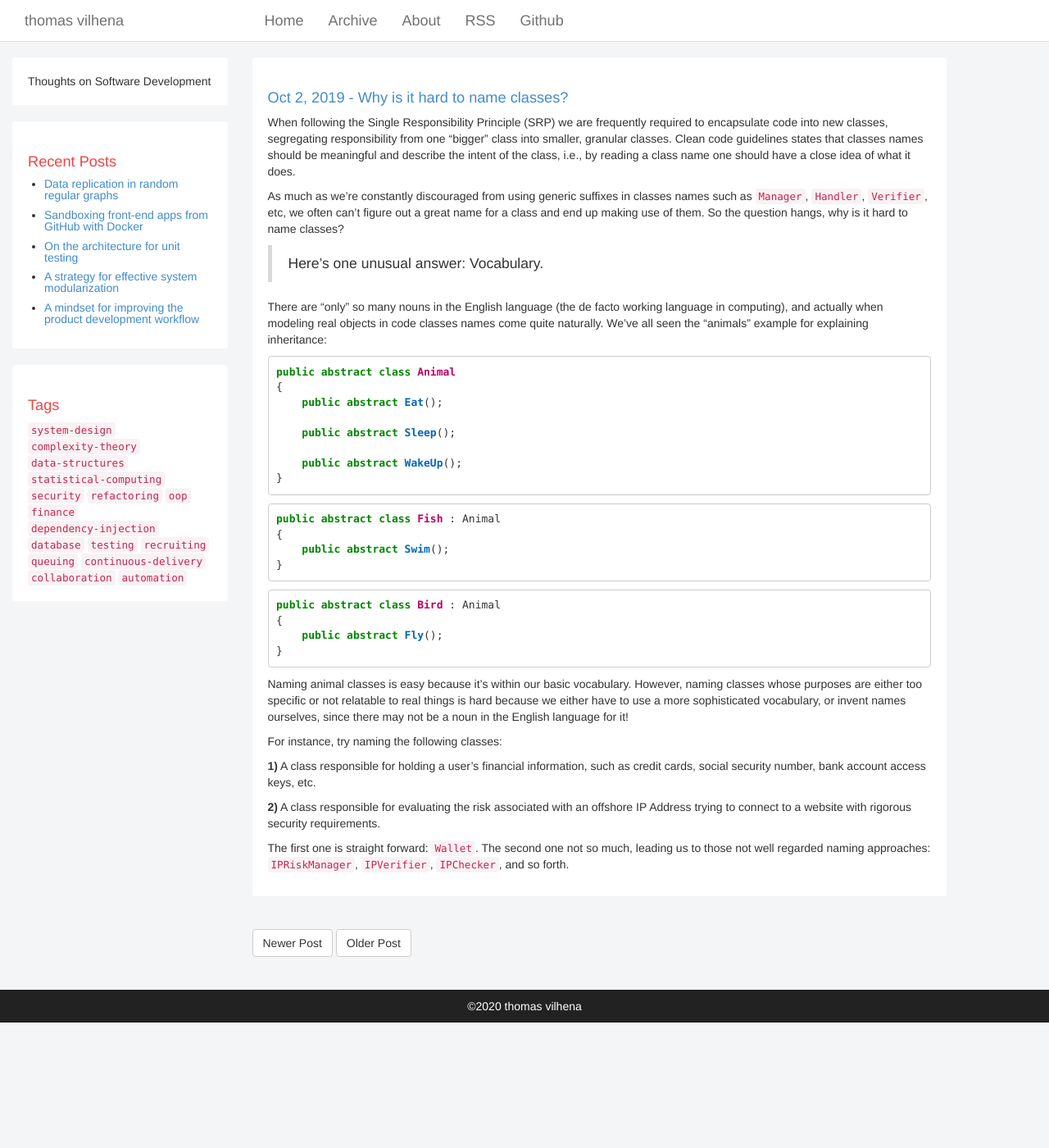
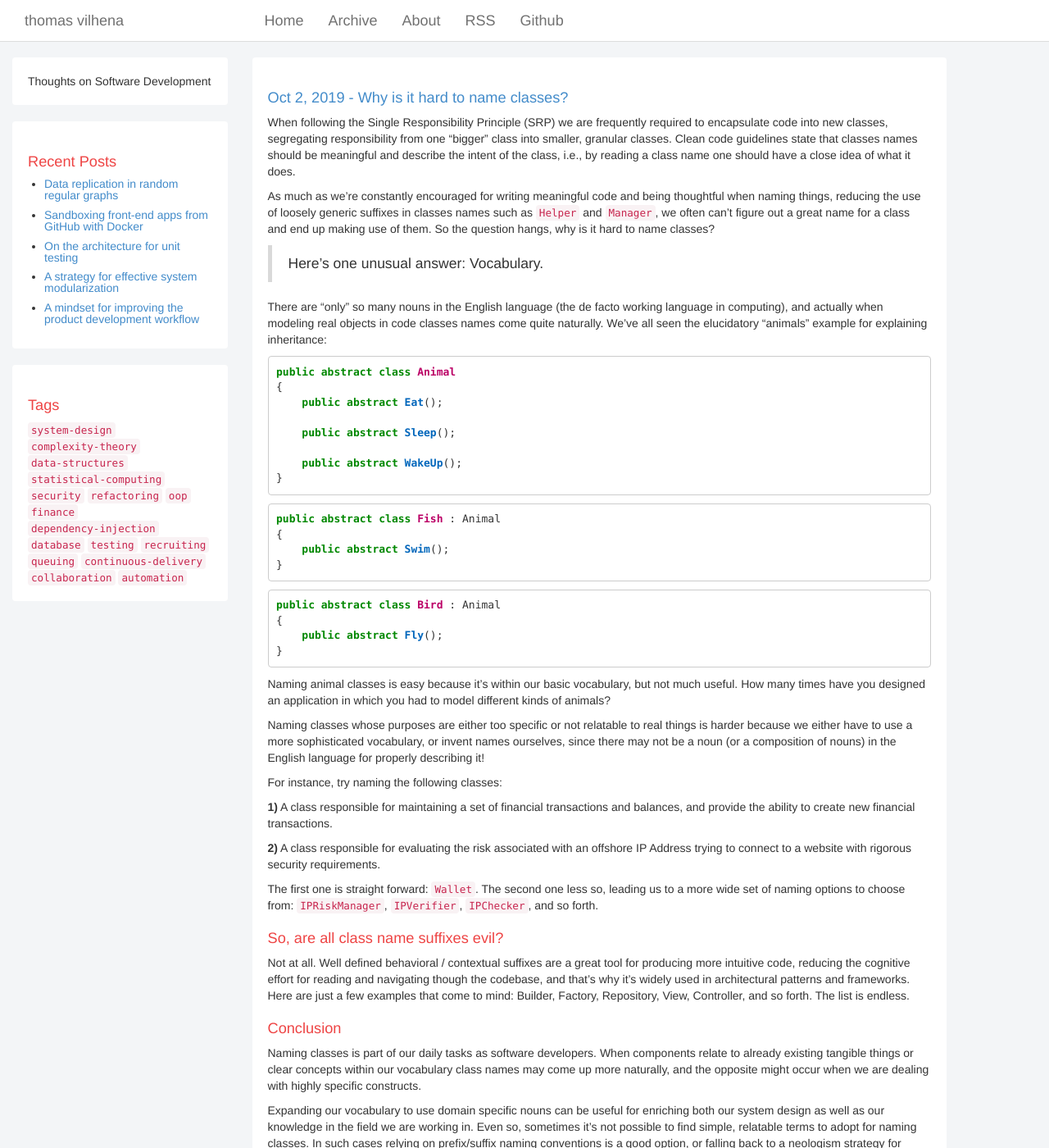
Before and after one commit to TCGV/blog, a Jekyll site: the page built from _posts/2019-10-02-why-is-it-hard-to-name-classes.md, in a window 1280 px wide and 1400 px high. Shown: the whole window at 82% size. Built offline with Jekyll 4.4.1, drawn with Linux system fonts in a browser that asks for light colours; some of the changed text lies outside the part shown.

Commit message:
Revising: 2019-10-02-why-is-it-hard-to-name-classes.md

````diff
--- a/_posts/2019-10-02-why-is-it-hard-to-name-classes.md
+++ b/_posts/2019-10-02-why-is-it-hard-to-name-classes.md
@@ -5,13 +5,13 @@ date: 2019-10-02 09:00:00 -0300
 tags: oop
 ---
 
-When following the Single Responsibility Principle (SRP) we are frequently required to encapsulate code into new classes, segregating responsibility from one "bigger" class into smaller, granular classes. Clean code guidelines states that classes names should be meaningful and describe the intent of the class, i.e., by reading a class name one should have a close idea of what it does.
+When following the Single Responsibility Principle (SRP) we are frequently required to encapsulate code into new classes, segregating responsibility from one "bigger" class into smaller, granular classes. Clean code guidelines state that classes names should be meaningful and describe the intent of the class, i.e., by reading a class name one should have a close idea of what it does.
 
-As much as we're constantly discouraged from using generic suffixes in classes names such as `Manager`, `Handler`, `Verifier`, etc, we often can't figure out a great name for a class and end up making use of them. So the question hangs, why is it hard to name classes?
+As much as we're constantly encouraged for writing meaningful code and being thoughtful when naming things, reducing the use of loosely generic suffixes in classes names such as `Helper` and `Manager`, we often can't figure out a great name for a class and end up making use of them. So the question hangs, why is it hard to name classes?
 
 > Here's one unusual answer: Vocabulary.
 
-There are "only" so many nouns in the English language (the de facto working language in computing), and actually when modeling real objects in code classes names come quite naturally. We've all seen the "animals" example for explaining inheritance:
+There are "only" so many nouns in the English language (the de facto working language in computing), and actually when modeling real objects in code classes names come quite naturally. We've all seen the elucidatory "animals" example for explaining inheritance:
 
 ```csharp
 public abstract class Animal
@@ -38,12 +38,32 @@ public abstract class Bird : Animal
 }
 ```
 
-Naming animal classes is easy because it's within our basic vocabulary. However, naming classes whose purposes are either too specific or not relatable to real things is hard because we either have to use a more sophisticated vocabulary, or invent names ourselves, since there may not be a noun in the English language for it!
+Naming animal classes is easy because it's within our basic vocabulary, but not much useful. How many times have you designed an application in which you had to model different kinds of animals?
+
+Naming classes whose purposes are either too specific or not relatable to real things is harder because we either have to use a more sophisticated vocabulary, or invent names ourselves, since there may not be a noun (or a composition of nouns) in the English language for properly describing it!
 
 For instance, try naming the following classes:
 
-**1)** A class responsible for holding a user's financial information, such as credit cards, social security number, bank account access keys, etc.
+**1)** A class responsible for maintaining a set of financial transactions and balances, and provide the ability to create new financial transactions.
 
 **2)** A class responsible for evaluating the risk associated with an offshore IP Address trying to connect to a website with rigorous security requirements.
 
-The first one is straight forward: `Wallet`. The second one not so much, leading us to those not well regarded naming approaches: `IPRiskManager`, `IPVerifier`, `IPChecker`, and so forth.
+The first one is straight forward: `Wallet`. The second one less so, leading us to a more wide set of naming options to choose from: `IPRiskManager`, `IPVerifier`, `IPChecker`, and so forth.
+
+So, are all class name suffixes evil?
+============
+
+Not at all. Well defined behavioral / contextual suffixes are a great tool for producing more intuitive code, reducing the cognitive effort for reading and navigating though the codebase, and that's why it's widely used in architectural patterns and frameworks. Here are just a few examples that come to mind: Builder, Factory, Repository, View, Controller, and so forth. The list is endless.
+
+Conclusion
+============
+
+Naming classes is part of our daily tasks as software developers. When components relate to already existing tangible things or clear concepts within our vocabulary class names may come up more naturally, and the opposite might occur when we are dealing with highly specific constructs.
+
+Expanding our vocabulary to use domain specific nouns can be useful for enriching both our system design as well as our knowledge in the field we are working in. Even so, sometimes it's not possible to find simple, relatable terms to adopt for naming classes. In such cases relying on prefix/suffix naming conventions is a good option, or falling back to a neologism strategy for creating descriptive composed nouns.
+
+---
+
+<b>Notes</b>
+
+* Revised on Jun 17, 2020. For reference you can find the original article [here](https://github.com/TCGV/blog/blob/448d845f3baa8d678bb02c990a6c6cbbfb3ccf40/_posts/2019-10-02-why-is-it-hard-to-name-classes.md).
````
